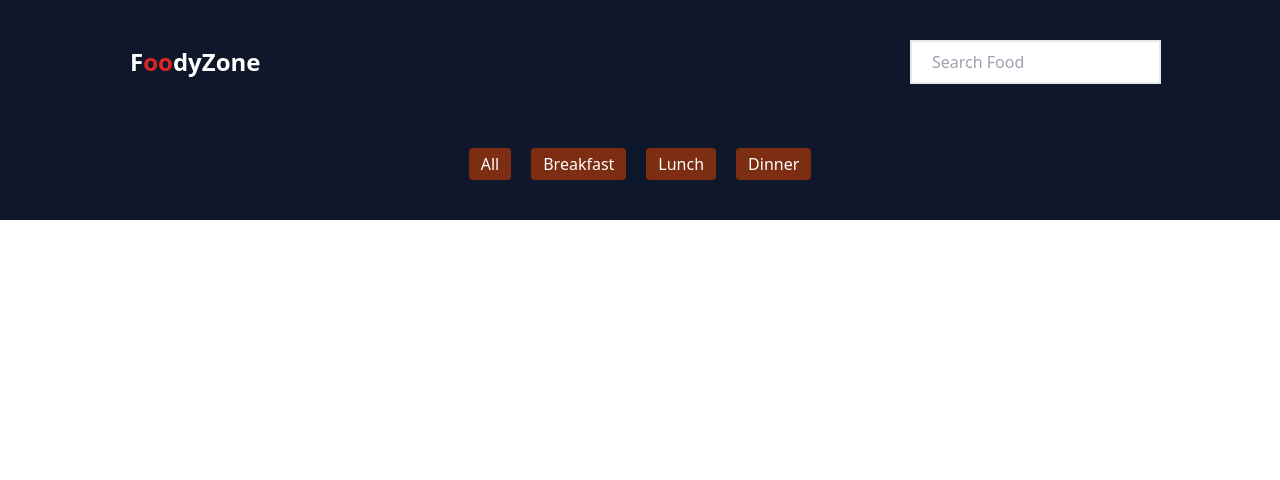
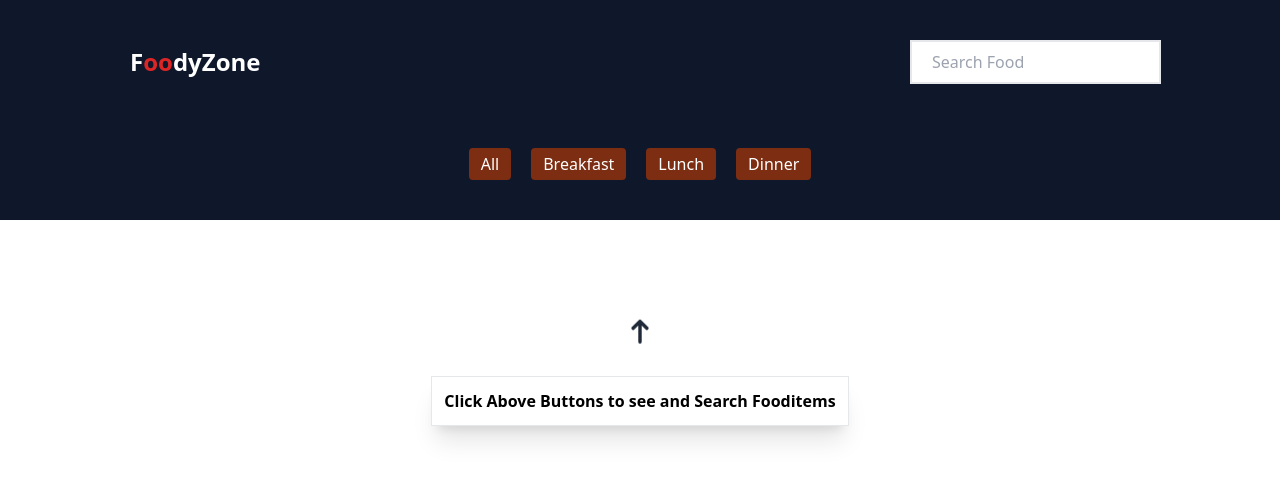
Before and after one commit to himsgyawali54/Food-Zone, a React (Vite) app: page /mainpage in a window 1280 px wide. Shown: the top 480 px of the page. Built offline with nearby package versions, Linux system fonts and the light colour scheme; data requests are answered from the project's data file.

Commit message:
updated itemlist

```diff
--- a/src/MainView/ItemsList.jsx
+++ b/src/MainView/ItemsList.jsx
@@ -1,11 +1,10 @@
 import React from "react";
-
 import { useSelector } from "react-redux";
 
 const ItemsList = ({ showAll }) => {
   const fdata = useSelector((state) => state.foodItems);
-  const data = fdata.FoodItems;
-  const ldata = fdata.isLoading;
+  // const data = fdata?.FoodItems;
+  // const ldata = fdata.isLoading;
 
   return (
     <>
@@ -14,20 +13,20 @@ const ItemsList = ({ showAll }) => {
           <div className="grid md:grid-cols-2 my-10 gap-9">
             {ldata ? (
               <div>Loading.. </div>
-            ) : data.length === 0 ? (
+            ) : data?.length === 0 ? (
               <p>Opps Items not Found</p>
             ) : (
-              data?.map((items) => (
+              data.map((items) => (
                 <div
                   className="card border-solid border p-5 shadow"
                   key={items.id}
                 >
                   <div className="grid grid-cols-2 gap-5 items-center">
-                    <div class="col-span-1">
+                    <div className="col-span-1">
                       <img src={items.image} alt="" />
                     </div>
 
-                    <div class="col-span-1">
+                    <div className="col-span-1">
                       <h3 className="font-bold py-1">{items.name}</h3>
                       <h4>
                         <span className="font-medium">Category: </span>
@@ -46,11 +45,12 @@ const ItemsList = ({ showAll }) => {
                 </div>
               ))
             )}
+            <h2>hello</h2>
           </div>
         ) : (
           <div className="flex flex-col justify-center items-center mt-28 gap-5 menu-list">
             <svg
-              class="w-6 h-6 text-gray-800 dark:text-white"
+              className="w-6 h-6 text-gray-800 dark:text-white"
               aria-hidden="true"
               xmlns="http://www.w3.org/2000/svg"
               fill="none"
@@ -58,9 +58,9 @@ const ItemsList = ({ showAll }) => {
             >
               <path
                 stroke="currentColor"
-                stroke-linecap="round"
-                stroke-linejoin="round"
-                stroke-width="2"
+                strokeLinecap="round"
+                strokeLinejoin="round"
+                strokeWidth="2"
                 d="M5 13V1m0 0L1 5m4-4 4 4"
               />
             </svg>
--- a/src/MainView/MainPage.jsx
+++ b/src/MainView/MainPage.jsx
@@ -12,7 +12,7 @@ const MainPage = () => {
         <Nav />
         <MenuList showAll={showAll} setShowAll={setShowAll} />
       </div>
-      {/* <ItemsList showAll={showAll} setShowAll={setShowAll} /> */}
+      <ItemsList showAll={showAll} setShowAll={setShowAll} />
     </>
   );
 };
```
Also changed, not shown: user.json (+7 -0 lines).
